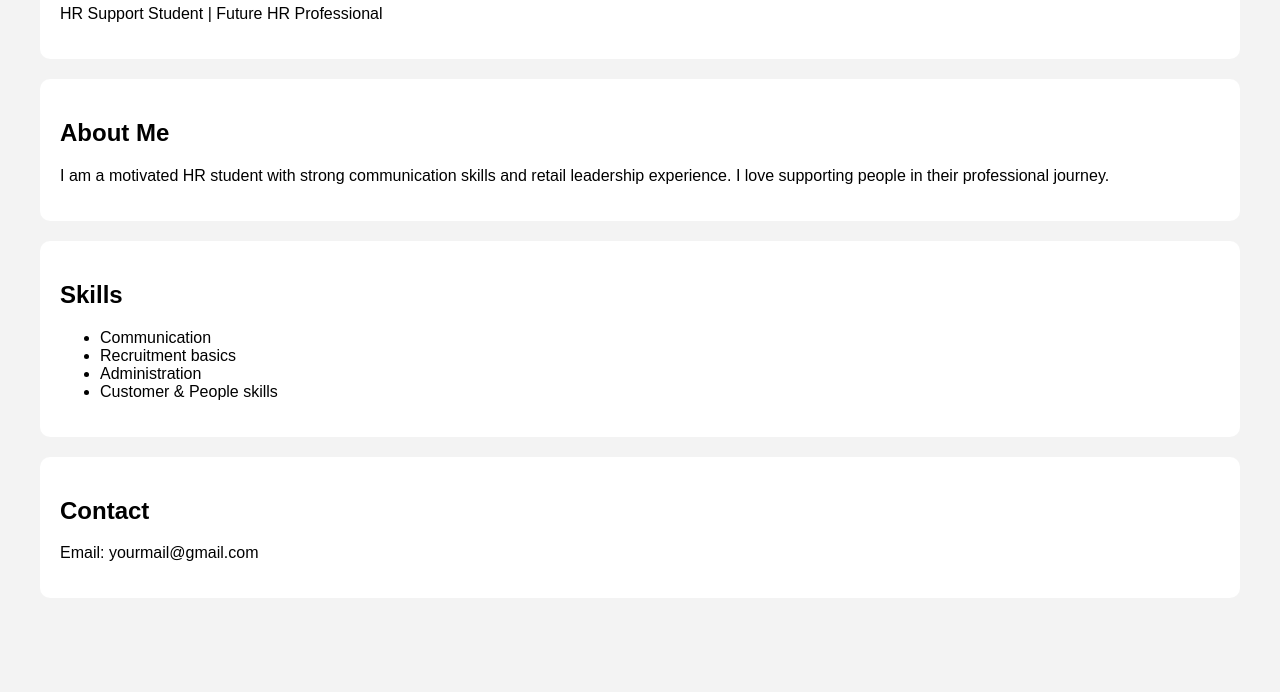
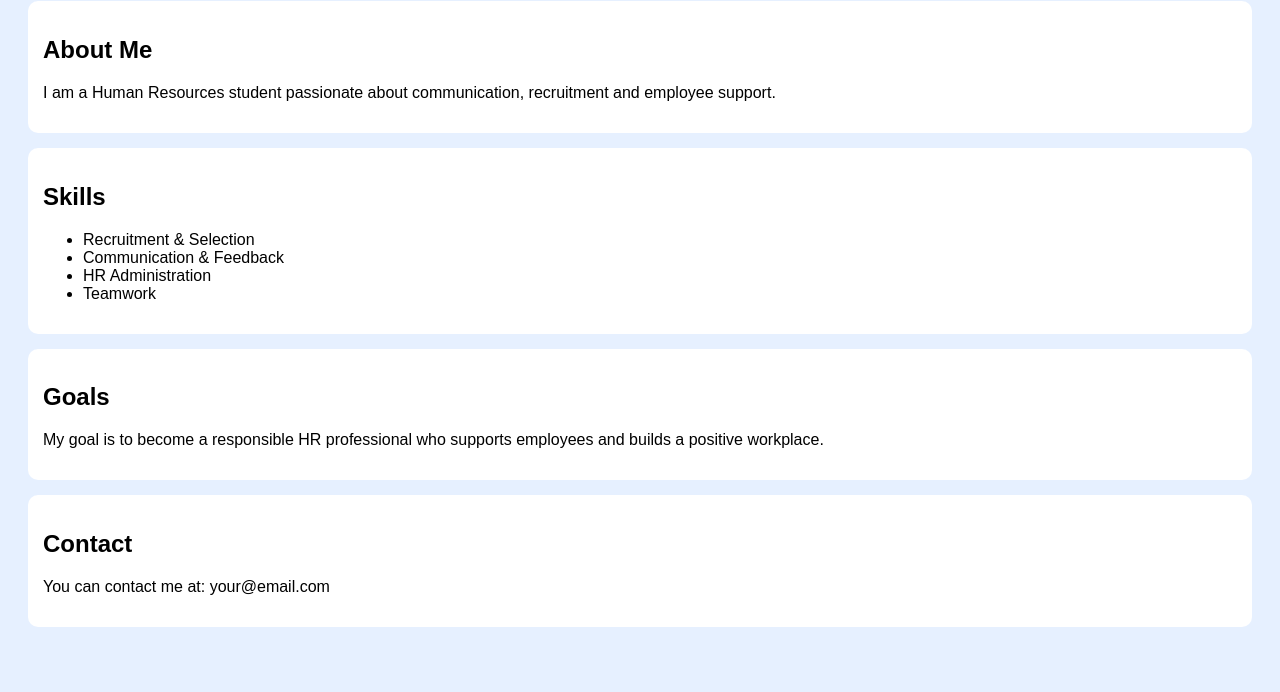
Before and after one commit to mehroo8888-Chaudhry/mehru8888.github.io, a plain HTML site: page index.html in a window 1280 px wide. Shown: the part 108-800 px from the top of the page. Drawn offline with Linux system fonts and the light colour scheme.

Commit message:
Revise index.html for improved layout and content
Updated the HTML structure and content for the HR profile page.

```diff
--- a/index.html
+++ b/index.html
@@ -1,59 +1,59 @@
 <!DOCTYPE html>
-<html>
+<html lang="en">
+
 <head>
 <meta charset="UTF-8">
 <meta name="viewport" content="width=device-width, initial-scale=1.0">
 
-<title>Mehru Chaudhry - HR Profile</title>
+<title>My HR Website</title>
 
 <style>
 body {
-  font-family: Arial, sans-serif;
-  margin:40px;
-  background:#f3f3f3;
+    font-family: Arial;
+    background-color: #e6f0ff;
+    padding: 20px;
 }
 
-header {
-  background:white;
-  padding:20px;
-  border-radius:10px;
+h1 {
+    color: #003399;
 }
 
-h1 { margin:0; }
-.section {
-  background:white;
-  padding:20px;
-  margin-top:20px;
-  border-radius:10px;
+.box {
+    background: white;
+    padding: 15px;
+    margin-bottom: 15px;
+    border-radius: 10px;
 }
 </style>
 </head>
 
 <body>
 
-<header>
-<h1>Mehru Chaudhry</h1>
-<p>HR Support Student | Future HR Professional</p>
-</header>
+<h1>Welcome to My HR Website 🌿</h1>
 
-<div class="section">
+<div class="box">
 <h2>About Me</h2>
-<p>I am a motivated HR student with strong communication skills and retail leadership experience. I love supporting people in their professional journey.</p>
+<p>I am a Human Resources student passionate about communication, recruitment and employee support.</p>
 </div>
 
-<div class="section">
+<div class="box">
 <h2>Skills</h2>
 <ul>
-<li>Communication</li>
-<li>Recruitment basics</li>
-<li>Administration</li>
-<li>Customer & People skills</li>
+<li>Recruitment & Selection</li>
+<li>Communication & Feedback</li>
+<li>HR Administration</li>
+<li>Teamwork</li>
 </ul>
 </div>
 
-<div class="section">
+<div class="box">
+<h2>Goals</h2>
+<p>My goal is to become a responsible HR professional who supports employees and builds a positive workplace.</p>
+</div>
+
+<div class="box">
 <h2>Contact</h2>
-<p>Email: yourmail@gmail.com</p>
+<p>You can contact me at: your@email.com</p>
 </div>
 
 </body>
```
